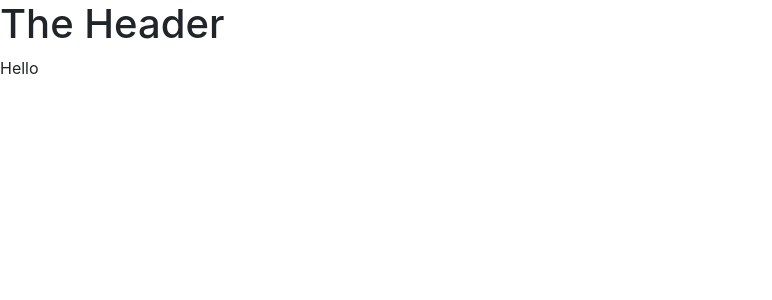
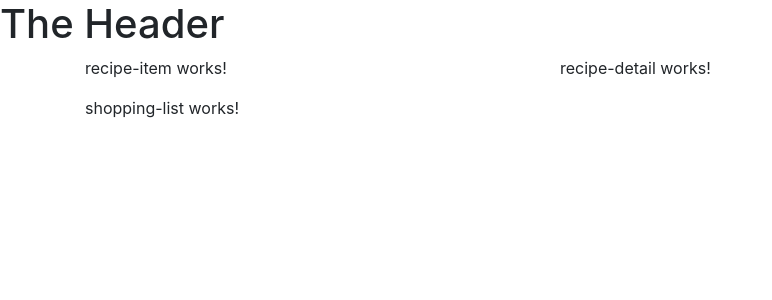
Before and after one commit to LizaFridman/RecipeShop, an Angular app: page / in a window 1280 px wide. Shown: the top 300 px of the page, without its empty margins (0-772 px from the left). Built offline with nearby package versions, Linux system fonts and the light colour scheme.

Commit message:
Using the components, before shopping-list edit

```diff
--- a/src/app/app.component.html
+++ b/src/app/app.component.html
@@ -1,4 +1,9 @@
-<app-header>
-
-</app-header>
-<p>Hello</p>
+<app-header></app-header>
+<div class = "container">
+  <div class = "row">
+    <div class = "col-md-12">
+      <app-recipes></app-recipes>
+      <app-shopping-list></app-shopping-list>
+    </div>
+  </div>
+</div>
--- a/src/app/recipes/recipe-list/recipe-list.component.html
+++ b/src/app/recipes/recipe-list/recipe-list.component.html
@@ -1,3 +1 @@
-<p>
-  recipe-list works!
-</p>
+<app-recipe-item></app-recipe-item>
--- a/src/app/recipes/recipes.component.html
+++ b/src/app/recipes/recipes.component.html
@@ -1,3 +1,8 @@
-<p>
-  recipes works!
-</p>
+<div class ="row">
+  <div class="col-md-5">
+    <app-recipe-list></app-recipe-list>
+  </div>
+  <div class="col-md-7">
+    <app-recipe-detail></app-recipe-detail>
+  </div>
+</div>
```
